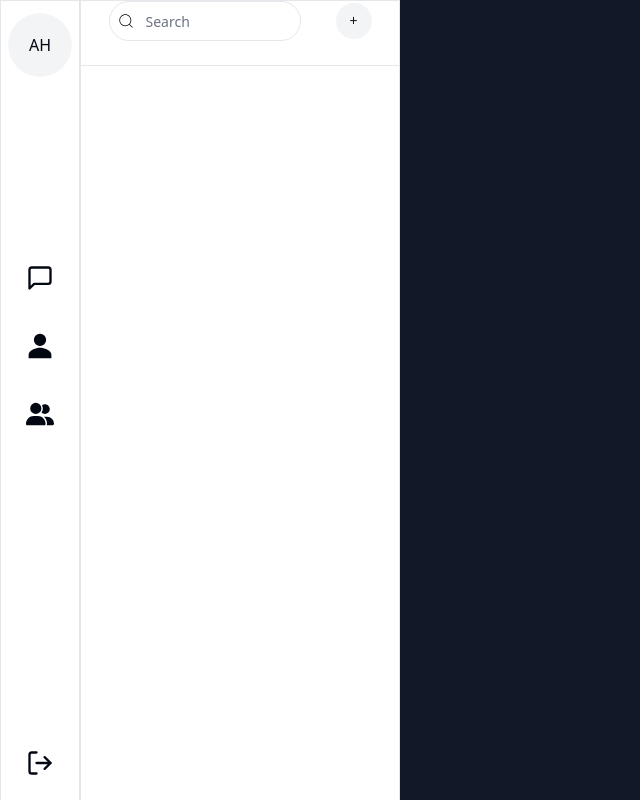
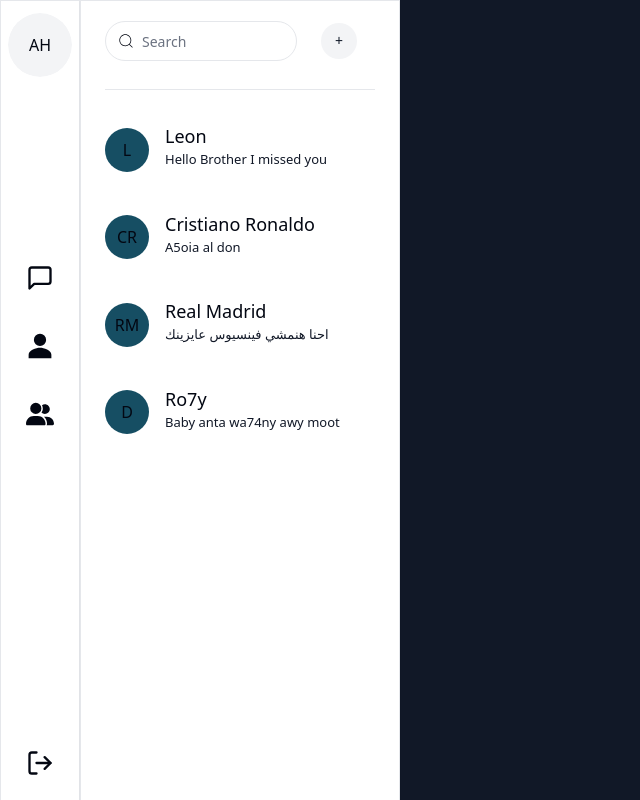
Before and after one commit to iLeoon/next-chat-app, a Next.js app: page /conversations in a window 1280 px wide. Shown: the whole page, without its empty margins (0-640 px from the left). Built offline with nearby package versions, Linux system fonts and the light colour scheme.

Commit message:
(feat): create conversations component with dummy data for testing (refactor): update nextjs and add yarn update script

```diff
--- a/components/ConversationPanel/AddConversation.tsx
+++ b/components/ConversationPanel/AddConversation.tsx
@@ -1,4 +1,12 @@
+'use client'
+
 import React from 'react'
+import {
+  Tooltip,
+  TooltipContent,
+  TooltipProvider,
+  TooltipTrigger,
+} from '@radix-ui/react-tooltip'
 import { Button } from '../ui/button'
 import {
   Dialog,
@@ -16,6 +24,9 @@ export function AddConversation() {
   return (
     <Dialog>
       <DialogTrigger asChild>
+        <TooltipProvider>
+          <Tooltip>
+            <TooltipTrigger>
               <Button
                 variant="secondary"
                 type="button"
@@ -24,6 +35,10 @@ export function AddConversation() {
               >
                 +
               </Button>
+            </TooltipTrigger>
+            <TooltipContent>Add Conversation</TooltipContent>
+          </Tooltip>
+        </TooltipProvider>
       </DialogTrigger>
       <DialogContent className="sm:max-w-[425px]">
         <DialogHeader>
--- a/components/ConversationPanel/ChatList.tsx
+++ b/components/ConversationPanel/ChatList.tsx
@@ -1,4 +1,7 @@
+'use client'
+
 import React from 'react'
+import Conversations from './Conversations'
 import { Card, CardContent } from '../ui/card'
 import SearchField from './SearchField'
 import { Separator } from '../ui/separator'
@@ -8,12 +11,15 @@ export default function ChatList() {
   return (
     <Card className="w-80 rounded-none">
       <CardContent>
-        <div className="flex items-center justify-around gap-7">
+        <div className="flex items-center justify-start gap-6 my-5">
           <SearchField />
           <AddConversation />
         </div>
+        <Separator className="my-7 w-full" />
+        <div className="">
+          <Conversations />
+        </div>
       </CardContent>
-      <Separator />
     </Card>
   )
 }
--- a/components/ConversationPanel/Conversations.tsx
+++ b/components/ConversationPanel/Conversations.tsx
@@ -0,0 +1,57 @@
+import React from 'react'
+import { AvatarFallback } from '@radix-ui/react-avatar'
+import { Card, CardContent } from '../ui/card'
+import { Avatar } from '../ui/avatar'
+
+const conversations = [
+  {
+    id: 1,
+    avatar: 'L',
+    name: 'Leon',
+    lastmessage: 'Hello Brother I missed you',
+  },
+  {
+    id: 2,
+    avatar: 'CR',
+    name: 'Cristiano Ronaldo',
+    lastmessage: 'A5oia al don',
+  },
+  {
+    id: 3,
+    avatar: 'RM',
+    name: 'Real Madrid',
+    lastmessage: 'احنا هنمشي فينسيوس عايزينك',
+  },
+  {
+    id: 4,
+    avatar: 'D',
+    name: 'Ro7y',
+    lastmessage: 'Baby anta wa74ny awy moot',
+  },
+]
+export default function Conversations() {
+  return (
+    <>
+      {conversations.map((conv) => (
+        <Card className="border-none my-8 shadow-none" key={conv.id}>
+          <CardContent className="flex flex-row items-center justify-start gap-4 p-0">
+            <div className="">
+              <Avatar className=" bg-cyan-900 w-11 h-11">
+                <AvatarFallback className="flex items-center justify-center h-full w-full">
+                  {conv.avatar}
+                </AvatarFallback>
+              </Avatar>
+            </div>
+
+            <div className="pb-2 inline-block">
+              <h1 className="text-lg">{conv.name}</h1>
+              <p className="text-[13px] text-gray-900 line-clamp-1">
+                {conv.lastmessage}
+              </p>
+            </div>
+          </CardContent>
+        </Card>
+      ))}
+    </>
+  )
+}
--- a/components/ConversationPanel/SearchField.tsx
+++ b/components/ConversationPanel/SearchField.tsx
@@ -5,12 +5,12 @@ import { Input } from '../ui/input'
 export default function SearchField() {
   return (
     <Input
-      className="pl-9 pr-9 rounded-full w-48"
+      className="pl-9 pr-9 rounded-full w-48  outline-none focus-visible:ring-transparent"
       placeholder="Search"
       icon={
         <CiSearch
           size={18}
-          className="absolute pointer-events-none top-1/2 transform -translate-y-1/2 left-2"
+          className="absolute pointer-events-none top-1/2 transform -translate-y-1/2 left-3"
         />
       }
     />
```
Also changed, not shown: components/ui/card.tsx (+16 -16 lines), package.json (+5 -4 lines), 1 other file (tests, documents, lock files or other folders). Lines whose indentation alone changed are shown as unchanged.
